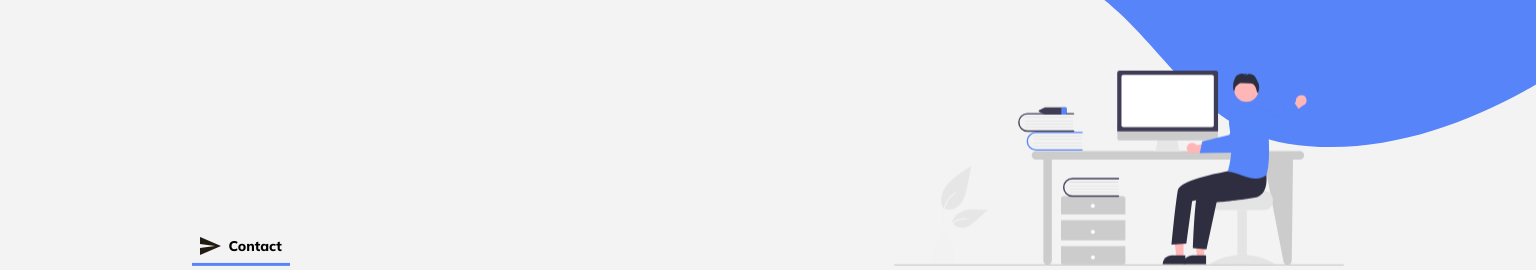
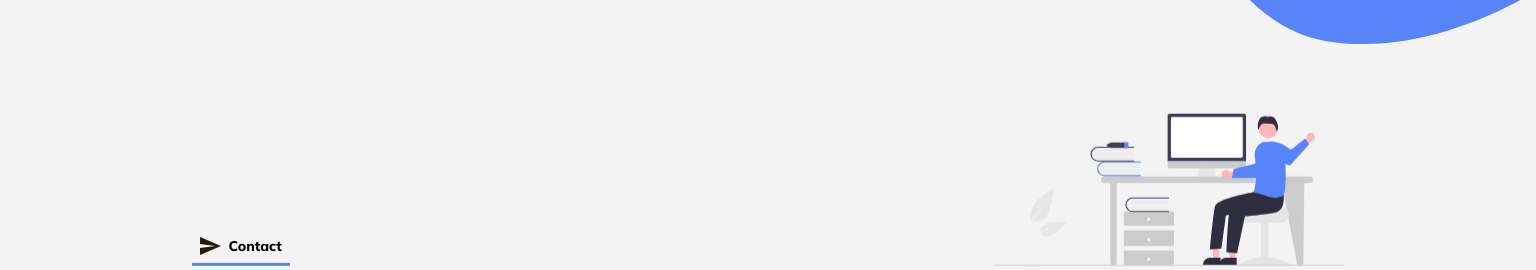
Before and after one commit to MBerry97/new-portfolio, a React (Create React App) app: page / in a window 1536 px wide. Shown: the part 514-784 px from the top of the page. Built offline with nearby package versions, Linux system fonts and the light colour scheme.

Commit message:
added media query for 1920 on intro

```diff
--- a/src/Pages/Home/Intro/Intro.css
+++ b/src/Pages/Home/Intro/Intro.css
@@ -113,10 +113,10 @@ body.dark-mode .intro-info__div > span {
     padding: 0rem 10% 0rem 10%;
   }
   .intro-container-outer > img {
-    min-width: 77rem;
+    min-width: 65rem;
   }
   .intro-container-inner .intro__img {
-    max-width: 45rem;
+    max-width: 35rem;
   }
   .intro-info__div > span {
     font-family: "Mulish", sans-serif;
@@ -130,8 +130,13 @@ body.dark-mode .intro-info__div > span {
     margin: 0;
     line-height: 10rem;
   }
-  .intro-info__div > img {
-    max-width: 40rem;
-    margin-bottom: 2rem;
+}
+
+@media only screen and (min-width: 1920px) {
+  .intro-container-outer > img {
+    min-width: 77rem;
+  }
+  .intro-container-inner .intro__img {
+    max-width: 45rem;
   }
 }
--- a/src/Pages/Home/Intro/Intro.scss
+++ b/src/Pages/Home/Intro/Intro.scss
@@ -129,13 +129,13 @@ body.dark-mode {
     padding: 0rem 10% 0rem 10%;
 
     > img {
-      min-width: 77rem;
+      min-width: 65rem;
     }
   }
 
   .intro-container-inner {
     .intro__img {
-      max-width: 45rem;
+      max-width: 35rem;
     }
   }
 
@@ -153,10 +153,19 @@ body.dark-mode {
       margin: 0;
       line-height: 10rem;
     }
+  }
+}
 
+@media only screen and (min-width: 1920px) {
+  .intro-container-outer {
     > img {
-      max-width: 40rem;
-      margin-bottom: 2rem;
+      min-width: 77rem;
+    }
+  }
+
+  .intro-container-inner {
+    .intro__img {
+      max-width: 45rem;
     }
   }
 }
```
